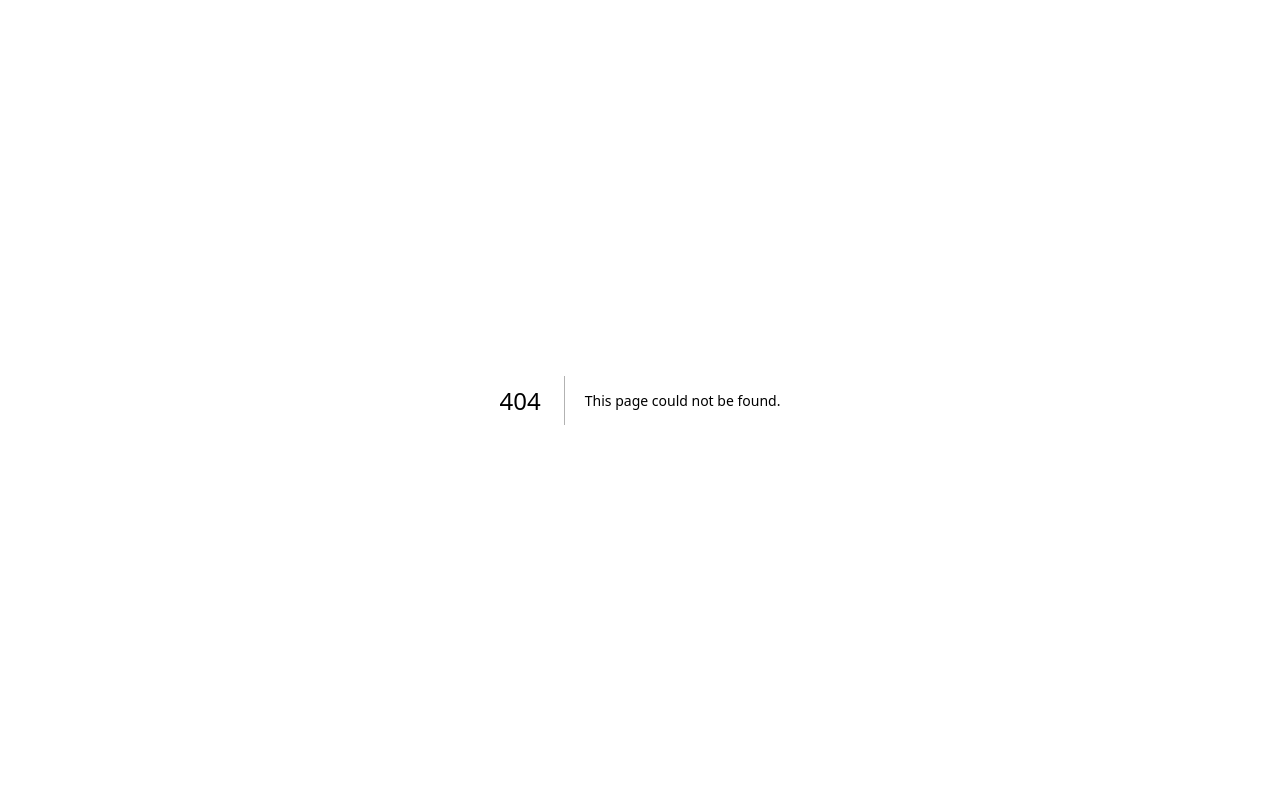
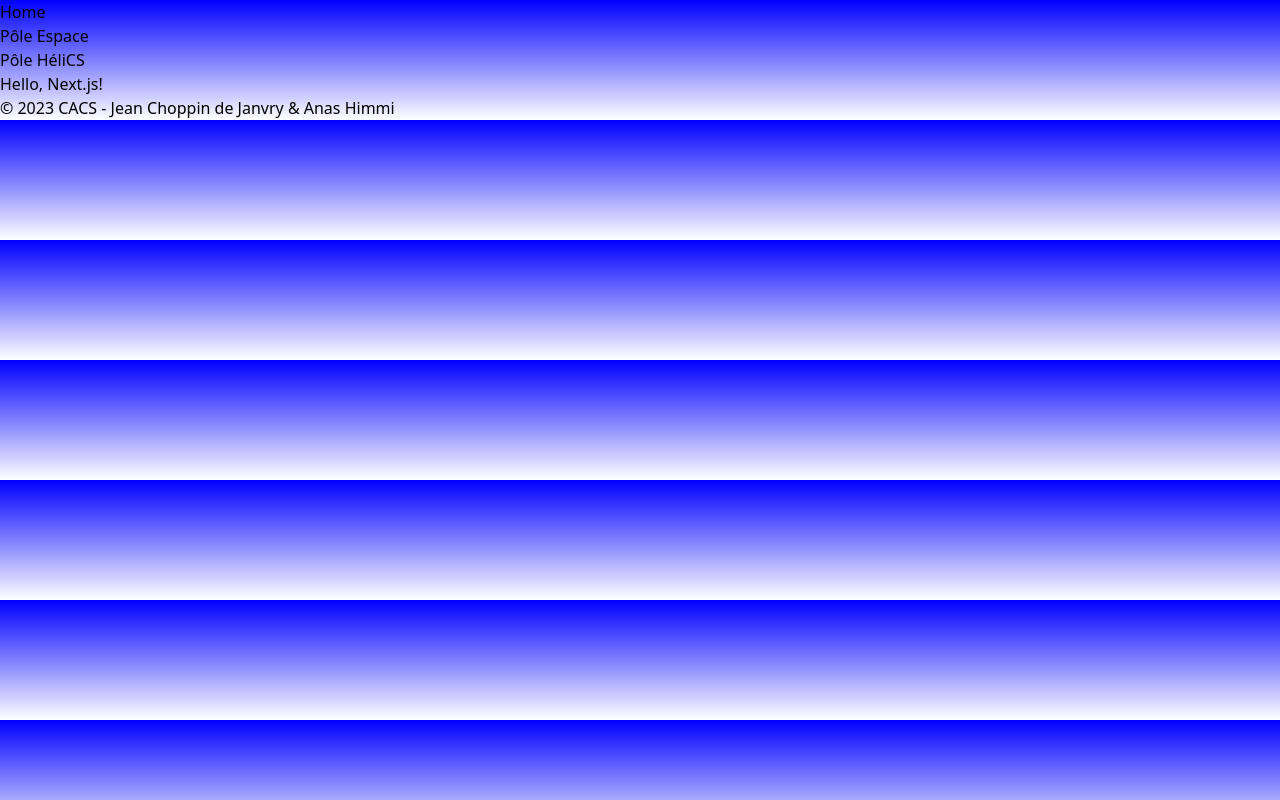
Before and after one commit to JeanCHDJdev/website-cacs, a Next.js app in the folder front-espace/: page /PoleEspace in a window 1280 px wide. Before the commit this address had no page. Built offline with nearby package versions, Linux system fonts and the light colour scheme.

Commit message:
added navbar and footer

```diff
--- /dev/null
+++ b/front-espace/app/PoleEspace/page.tsx
@@ -0,0 +1,5 @@
+import Image from 'next/image'
+
+export default function Page() {
+    return <h1>Hello, Next.js!</h1>
+  }
--- /dev/null
+++ b/front-espace/app/global_layout/Footer.tsx
@@ -0,0 +1,12 @@
+
+import React from 'react';
+
+const Footer: React.FC = () => {
+  return (
+    <footer>
+      <p>© 2023 CACS - Jean Choppin de Janvry & Anas Himmi</p>
+    </footer>
+  );
+};
+
+export default Footer;
--- /dev/null
+++ b/front-espace/app/global_layout/Navbar.tsx
@@ -0,0 +1,22 @@
+
+import React from 'react';
+
+const Navbar: React.FC = () => {
+  return (
+    <nav>
+      <ul>
+        <li>
+          <a href="/">Home</a>
+        </li>
+        <li>
+          <a href="/PoleEspace">Pôle Espace</a>
+        </li>
+        <li>
+          <a href="/PoleHelics">Pôle HéliCS</a>
+        </li>
+      </ul>
+    </nav>
+  );
+};
+
+export default Navbar;
--- a/front-espace/app/layout.tsx
+++ b/front-espace/app/layout.tsx
@@ -1,6 +1,8 @@
 import type { Metadata } from 'next'
 import { Inter } from 'next/font/google'
 import './globals.css'
+import Navbar from './global_layout/Navbar'
+import Footer from './global_layout/Footer'
 
 const inter = Inter({ subsets: ['latin'] })
 
@@ -16,7 +18,9 @@ export default function RootLayout({
 }) {
   return (
     <html lang="en">
-      <body className={inter.className}>{children}</body>
+      <Navbar />
+      <main>{children}</main>
+      <Footer />
     </html>
   )
 }
```
